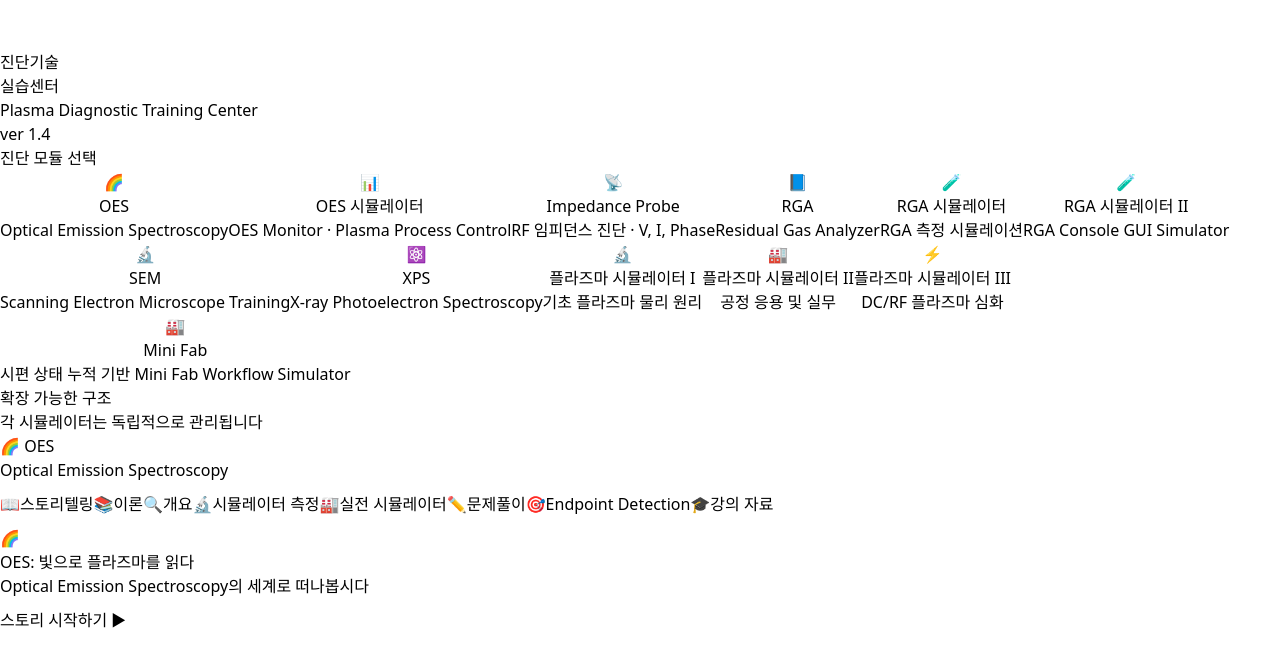
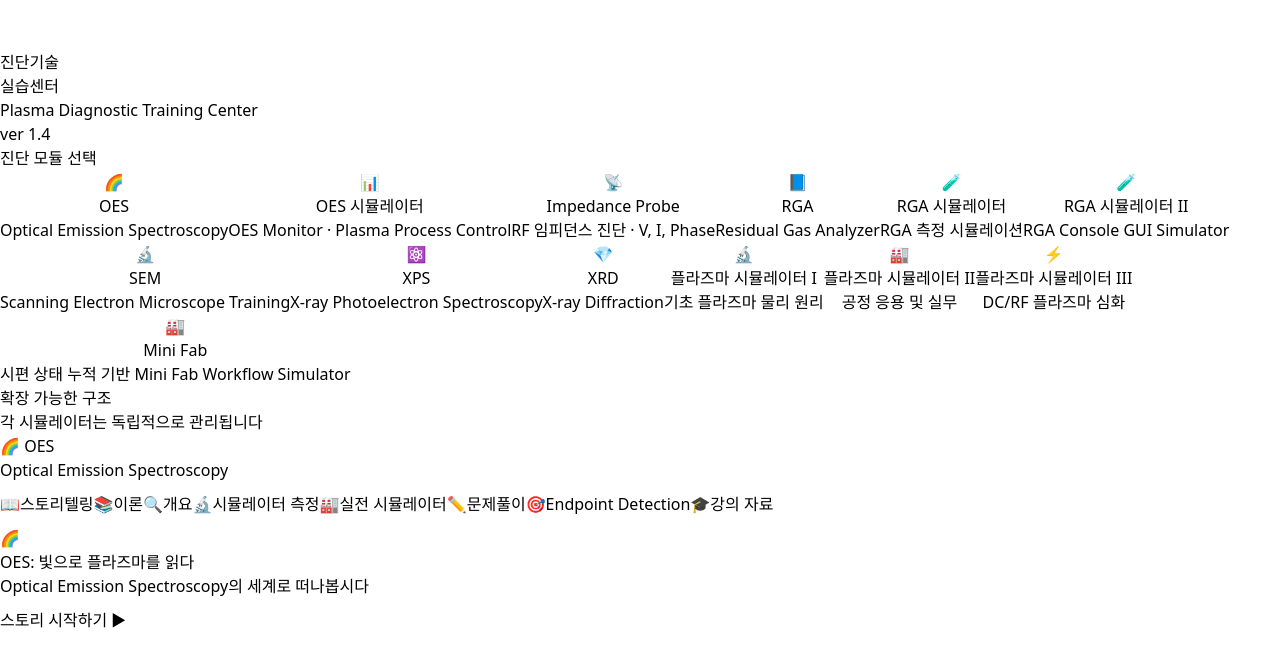
Before and after one commit to jonghyeuk/test_plasma, a React (Vite) app in the folder plasma-sim/: page / in a window 1280 px wide. Shown: the top 666 px of the page. Built offline with nearby package versions, Linux system fonts and the light colour scheme.

Commit message:
Add XRD module to diagnostic navigation
Wire the committed xrd.html into the App sidebar so the X-ray
Diffraction page is reachable like the other iframe modules.

https://claude.ai/code/session_01T1hmAYnbgSB3dTGRVxSpTb

```diff
--- a/plasma-sim/src/App.jsx
+++ b/plasma-sim/src/App.jsx
@@ -77,6 +77,14 @@ function App() {
       icon: '⚛️',
       color: 'from-yellow-500 to-orange-600',
       iframeSrc: '/xps.html'
+    },
+    {
+      id: 'xrd',
+      name: 'XRD',
+      description: 'X-ray Diffraction',
+      icon: '💎',
+      color: 'from-sky-500 to-blue-600',
+      iframeSrc: '/xrd.html'
     },
     {
       id: 'sim1',
```
